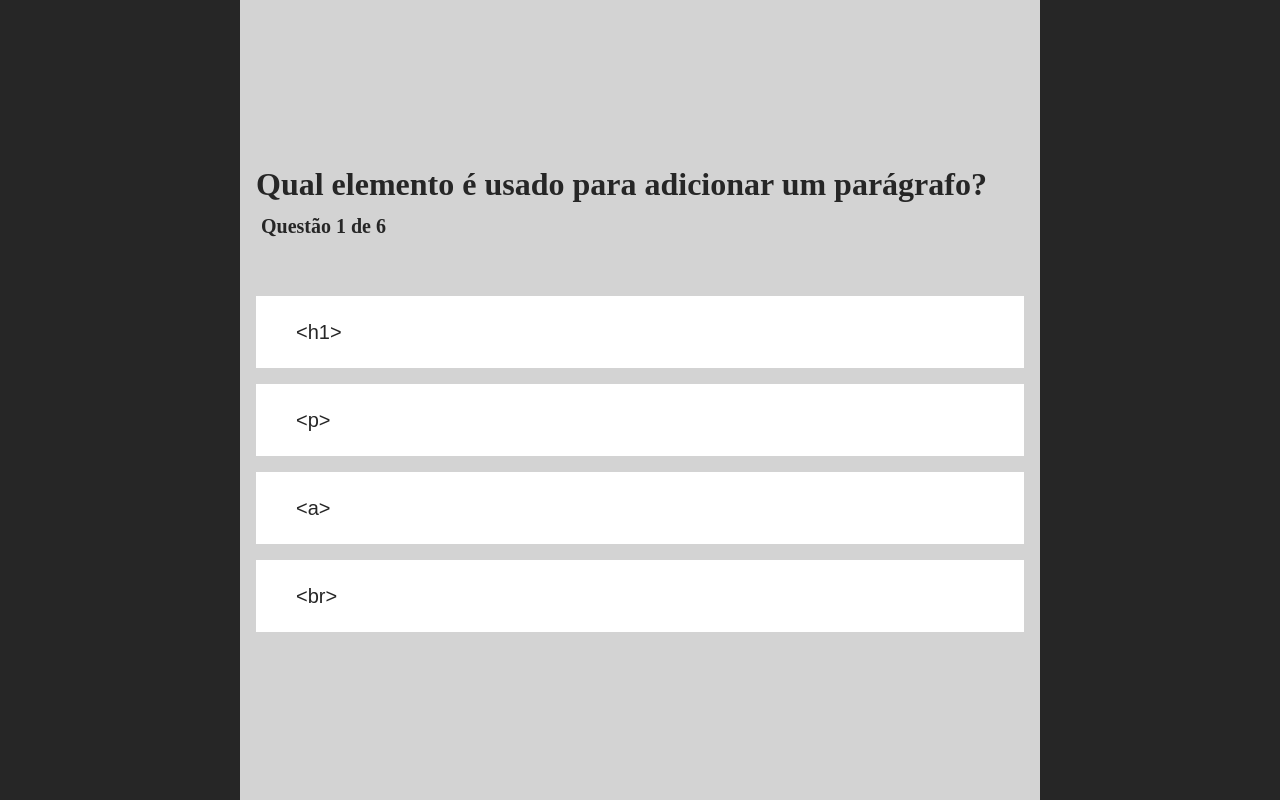
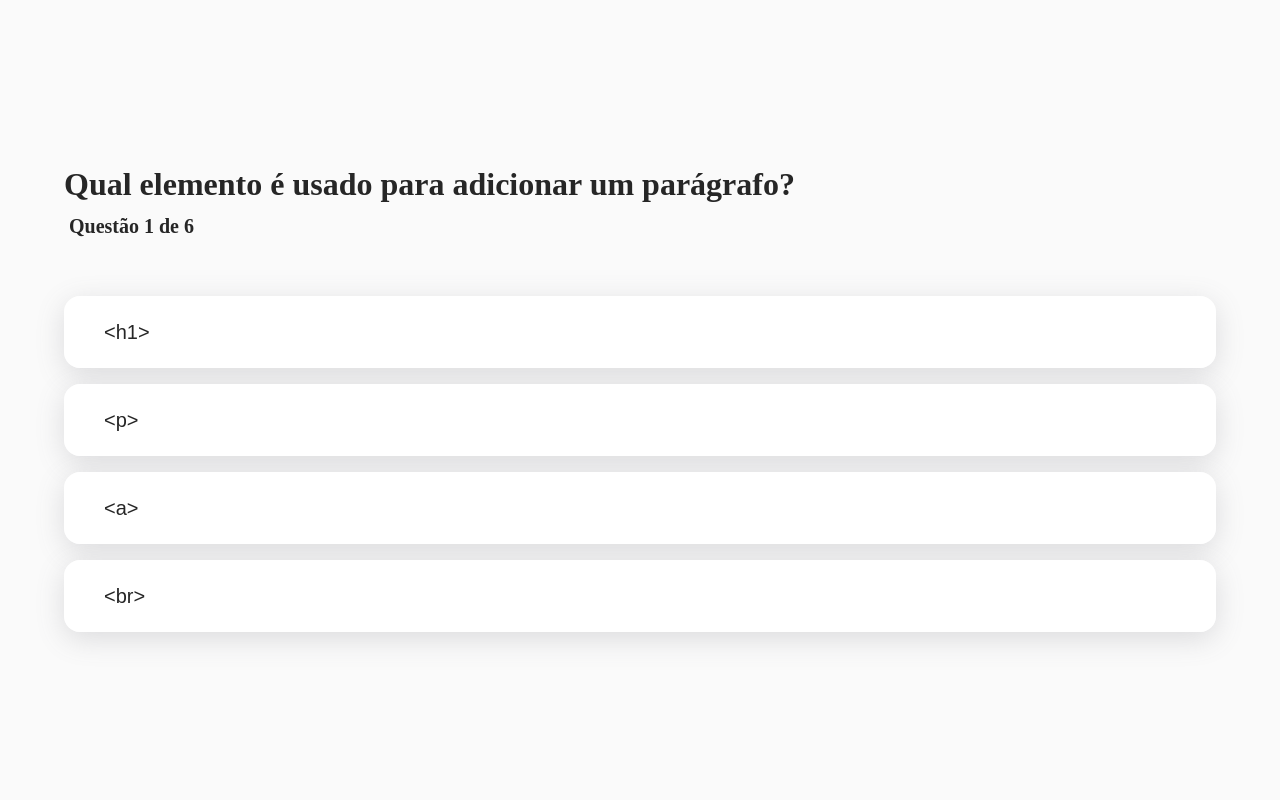
Before and after one commit to DevCaique/react-quiz, a React (Vite) app: page / in a window 1280 px wide. Built offline with nearby package versions, Linux system fonts and the light colour scheme.

Commit message:
quiz width adjusted

```diff
--- a/src/App.css
+++ b/src/App.css
@@ -38,13 +38,12 @@ h6 {
 
 .quiz__component {
   height: 100%;
+  width: 100vw;
   display: flex;
   align-items: center;
   justify-content: center;
-  width: min(50rem, 90%);
   background-color: #262626;
-  padding: 2em;
-  background-color: lightgrey;
+  background-color: rgb(250, 250, 250);
 }
 
 .question,
@@ -55,6 +54,11 @@ h6 {
   padding: 1em 2em;
   color: var(--clr-primary-900);
   font-size: 1.25rem;
+}
+
+.output {
+  width: 90%;
+  margin-inline: auto;
 }
 
 .question,
@@ -79,7 +83,9 @@ h6 {
 }
 
 .answer__component {
-  width: 60vw;
+  border-radius: 1em;
+  box-shadow: rgba(100, 100, 111, 0.2) 0px 7px 29px 0px;
+  width: 100%;
   display: grid;
   grid-template-areas: "main";
   overflow: hidden;
@@ -98,7 +104,7 @@ h6 {
 }
 
 .answer:hover {
-  background-color: var(--clr-primary-500);
+  background-color: #cecece;
 }
 
 .answer.corret:focus {
--- a/src/App.jsx
+++ b/src/App.jsx
@@ -104,7 +104,7 @@ export function App() {
               </button>
             </div>
           ) : (
-            <div>
+            <div className="output">
               <h1 className="question">
                 {questions[currentQuestion].questionText}
               </h1>
```
